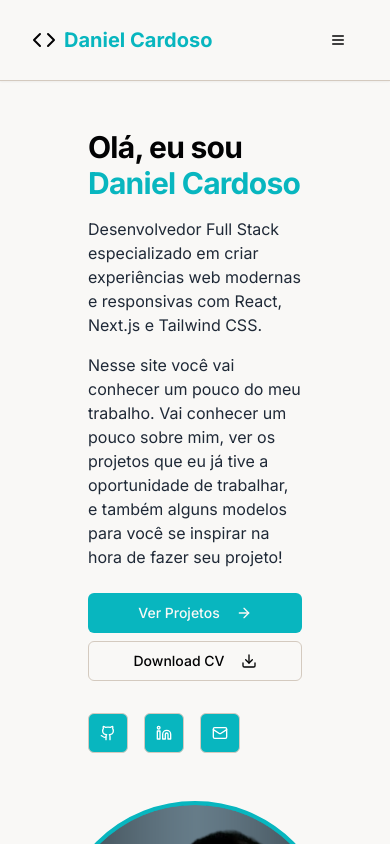
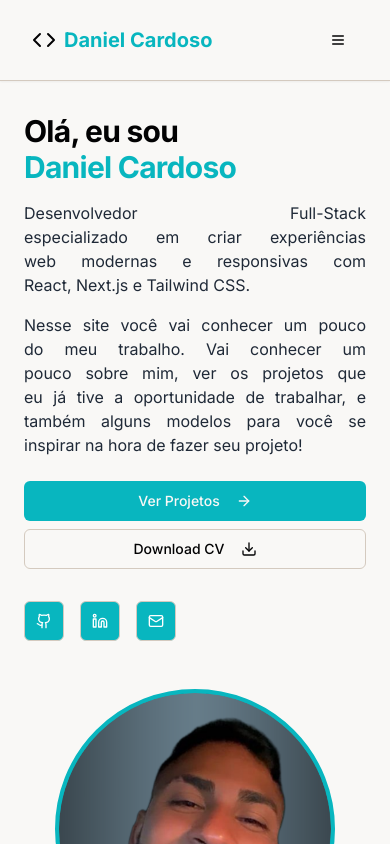
Before and after one commit to Dandevcard/Meu-Site, a Next.js app: page / in a window 390 px wide. Shown: the top 844 px of the page. Built offline with nearby package versions, Linux system fonts and the light colour scheme.

Commit message:
:style: responsividade mobile

```diff
--- a/app/page.tsx
+++ b/app/page.tsx
@@ -7,8 +7,8 @@ import Modelos from "@/components/Modelos";
 export default function Home() {
   return (
     <div className="min-h-screen bg-background text-foreground">
-      <div className="container flex flex-col -mt-12 md:-mt-14 ">
-        <main className="flex-1 space-y-14 md:space-y-0">
+      <div className=" flex flex-col -mt-12 md:-mt-14 ">
+        <main className="flex-1 space-y-14 md:space-y-0 overflow-hidden">
           <Eu />
           <Sobre />
           <Projects />
--- a/components/Contact.tsx
+++ b/components/Contact.tsx
@@ -26,7 +26,7 @@ export default function Contact() {
   return (
     <section
       id="contact"
-      className="container px-4 py-12 md:px-6 md:py-24 bg-palette-beige/30"
+      className="container px-2 py-12 md:px-6 md:py-24 bg-palette-beige/30"
     >
       <div className="flex flex-col items-center justify-center space-y-4 text-center">
         <div className="space-y-2">
--- a/components/Eu.tsx
+++ b/components/Eu.tsx
@@ -11,10 +11,10 @@ export default function Eu() {
   return (
     <section
       id="home"
-      className="w-full min-h-screen pt-24 md:pt-0 bg-background text-foreground py-16 md:py-24 lg:py-32 xl:py-48"
+      className="w-full min-h-screen pt-20 md:pt-20 bg-background text-foreground  md:py-24 lg:py-32 xl:py-48"
     >
-      <div className="container px-4 md:px-0">
-        <div className="flex flex-col md:flex-row items-center justify-around px-10 gap-12">
+      <div className="container px-0 md:px-0">
+        <div className="flex flex-col lg:flex-row items-center justify-around px-6 gap-12">
           {/* Texto com animações */}
           <motion.div
             className="flex flex-col justify-center space-y-6"
@@ -35,17 +35,17 @@ export default function Eu() {
               </motion.h1>
 
               <motion.p
-                className="max-w-[600px] text-balance text-muted-foreground md:text-xl"
+                className="max-w-[600px] text-balance text-muted-foreground md:text-xl text-justify"
                 initial={{ opacity: 0, y: 20 }}
                 whileInView={{ opacity: 1, y: 0 }}
                 transition={{ delay: 0.1, duration: 0.6, ease: "easeOut" }}
               >
-                Desenvolvedor Full Stack especializado em criar experiências web
+                Desenvolvedor Full-Stack especializado em criar experiências web
                 modernas e responsivas com React, Next.js e Tailwind CSS.
               </motion.p>
 
               <motion.p
-                className="max-w-[600px] text-balance text-muted-foreground md:text-xl"
+                className="max-w-[600px] text-balance text-muted-foreground md:text-xl text-justify"
                 initial={{ opacity: 0, y: 20 }}
                 whileInView={{ opacity: 1, y: 0 }}
                 transition={{ delay: 0.2, duration: 0.6, ease: "easeOut" }}
--- a/components/Modelos.tsx
+++ b/components/Modelos.tsx
@@ -122,7 +122,7 @@ export default function Modelos() {
                 </div>
                 <CardContent className="p-4 flex flex-col flex-1">
                   <h3 className="font-semibold text-xl mb-2">{template.title}</h3>
-                  <p className="text-sm text-gray-500 mb-4">{template.description}</p>
+                  <p className="text-sm text-gray-500 mb-4 text-justify">{template.description}</p>
                   <div className="flex flex-wrap gap-2 mb-4">
                     {template.tags.map((tag, index) => (
                       <span key={index} className="bg-black text-primary text-xs px-2 py-1 rounded-full">
--- a/components/Projects.tsx
+++ b/components/Projects.tsx
@@ -103,7 +103,7 @@ export default function Projects() {
               whileInView={{ opacity: 1, x: 0, y: 0 }}
               whileHover={{ scale: 1.09 }} // Aumenta o tamanho ao passar o mouse
               transition={{
-                duration: 0.3,
+                duration: 0.8,
                 ease: "easeOut",
                 delay: 0.1 * index,
               }}
@@ -122,7 +122,7 @@ export default function Projects() {
                   <h3 className="font-semibold text-xl mb-2">
                     {project.title}
                   </h3>
-                  <p className="text-sm text-gray-500 mb-4">
+                  <p className="text-sm text-gray-500 mb-4 text-justify">
                     {project.description}
                   </p>
                   <div className="flex flex-wrap gap-2 mb-4">
--- a/components/Sobre.tsx
+++ b/components/Sobre.tsx
@@ -16,12 +16,12 @@ export default function Sobre() {
   return (
     <section
       id="about"
-      className="container pb-10 px-4 pt-8 md:px-6 mx-auto"
+      className="container  pb-10 px-6 pt-8 lg:px-6 mx-auto"
     >
-      <div className="flex md:flex-row flex-col justify-center gap-20 items-center">
+      <div className="flex lg:flex-row flex-col justify-center gap-20 md:mt-8 items-center">
         {/* Texto com animação vindo da esquerda */}
         <motion.div
-          className="w-full md:w-1/2"
+          className="w-full "
           initial={{ opacity: 0, x: -100 }}
           whileInView={{ opacity: 1, x: 0 }}
           transition={{ duration: 0.8, ease: "easeOut" }}
@@ -53,7 +53,7 @@ export default function Sobre() {
 
         {/* Imagem com animação vindo da direita */}
         <motion.div
-          className="relative aspect-square md:mt-14 w-full max-w-[360px] md:w-[400px] md:h-[400px] overflow-hidden rounded-xl border-2 border-primary"
+          className="relative aspect-square lg:mt-14 w-full max-w-[360px] md:w-[400px] md:h-[400px] overflow-hidden rounded-xl border-2 border-primary"
           initial={{ opacity: 0, x: 100 }}
           whileInView={{ opacity: 1, x: 0 }}
           transition={{ duration: 1, ease: "easeOut" }}
@@ -69,7 +69,7 @@ export default function Sobre() {
 
       {/* Seção de Experiência */}
       <div className="mt-16">
-        <h2 className="text-2xl font-bold tracking-tighter sm:text-3xl text-primary">
+        <h2 className="text-2xl font-bold tracking-tighter sm:text-3xl text-primary ">
           Experiência
         </h2>
         <div className="mt-6 grid gap-6">
@@ -84,7 +84,7 @@ export default function Sobre() {
                 <CardDescription>ColabDevs • 2024 - Presente</CardDescription>
               </CardHeader>
               <CardContent>
-                <p className="text-muted-foreground dark:text-gray-400">
+                <p className="text-muted-foreground dark:text-gray-400 text-justify">
                   Desenvolvimento de aplicações web utilizando React, Next.js e
                   Node.js. Implementação de interfaces responsivas com Tailwind
                   CSS e integração com APIs RESTful.
@@ -104,7 +104,7 @@ export default function Sobre() {
                 <CardDescription>PetLove • 2023 - 2024</CardDescription>
               </CardHeader>
               <CardContent>
-                <p className="text-muted-foreground dark:text-gray-400">
+                <p className="text-muted-foreground dark:text-gray-400 text-justify">
                   Criação de interfaces de usuário responsivas e acessíveis
                   utilizando HTML, CSS e JavaScript. Implementação de designs
                   utilizando bibliotecas como React e frameworks CSS.
```
